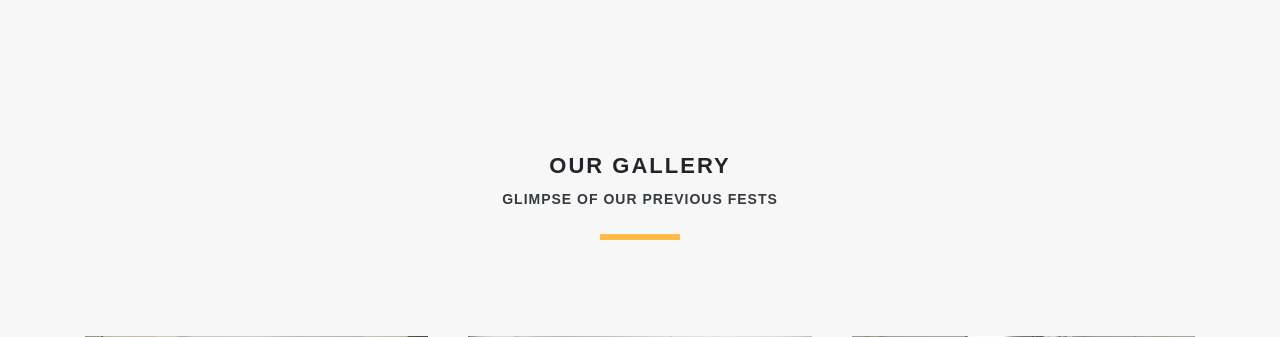
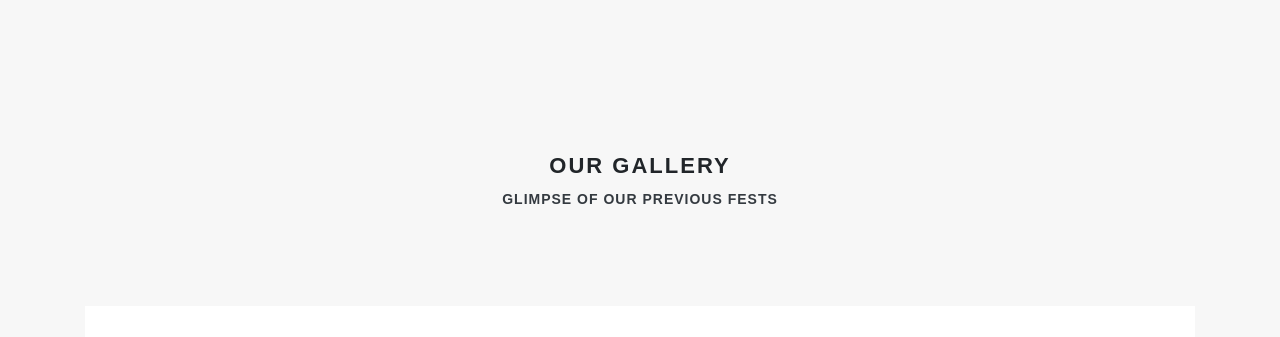
Before and after one commit to bobbysaprey420/minfest-20, a Django app: page / in a window 1280 px wide. Shown: the part 5081-5418 px from the top of the page. Run offline with Django 3.2, Linux system fonts and the light colour scheme; some libraries are stand-ins or nearby versions.

Commit message:
Update index.html

```diff
--- a/templates/work/index.html
+++ b/templates/work/index.html
@@ -586,12 +586,12 @@ future technocrats and entreprenures to pitch , build, unlock and applying their
                     <div class="col-lg-6 text-center mb-3 mb-lg-5">
                         <h3 class="font-alt font-w-700 letter-spacing-2 m-0 text-uppercase title-small">Our Gallery</h3>
                         <span class="d-block font-alt font-w-600 letter-spacing-1 mt-2 text-gray-800 text-small text-uppercase">Glimpse of our Previous Fests</span>
-                        <span class="bg-yellow d-block mt-4 mx-auto sep-line-medium-thick-long"></span>
+
                     </div>
                     <!-- //.col-lg-6 -->
                 </div>
                 <!-- //.row -->
-
+				<!--
                 <div class="row">
                     <div class="col-12">
                         <div class="gallery-wrapper">
@@ -604,9 +604,11 @@ future technocrats and entreprenures to pitch , build, unlock and applying their
                                             </a>
                                         </div>
                                         <!-- //.gallery-img -->
+										<!--
                                     </figure>
                                 </div>
                                 <!-- //.item -->
+								<!--
 
                                 <div class="item">
                                     <figure>
@@ -616,9 +618,11 @@ future technocrats and entreprenures to pitch , build, unlock and applying their
                                             </a>
                                         </div>
                                         <!-- //.gallery-img -->
+										<!--
                                     </figure>
                                 </div>
                                 <!-- //.item -->
+								<!--
 
                                 <div class="item">
                                     <figure>
@@ -628,9 +632,11 @@ future technocrats and entreprenures to pitch , build, unlock and applying their
                                             </a>
                                         </div>
                                         <!-- //.gallery-img -->
+										<!--
                                     </figure>
                                 </div>
                                 <!-- //.item -->
+								<!--
 
                                 <div class="item">
                                     <figure>
@@ -640,9 +646,11 @@ future technocrats and entreprenures to pitch , build, unlock and applying their
                                             </a>
                                         </div>
                                         <!-- //.gallery-img -->
+										<!--
                                     </figure>
                                 </div>
                                 <!-- //.item -->
+								<!--
 
                                 <div class="item">
                                     <figure>
@@ -652,9 +660,11 @@ future technocrats and entreprenures to pitch , build, unlock and applying their
                                             </a>
                                         </div>
                                         <!-- //.gallery-img -->
+										<!--
                                     </figure>
                                 </div>
                                 <!-- //.item -->
+								<!--
 
                                 <div class="item">
                                     <figure>
@@ -664,20 +674,27 @@ future technocrats and entreprenures to pitch , build, unlock and applying their
                                             </a>
                                         </div>
                                         <!-- //.gallery-img -->
+										<!--
                                     </figure>
                                 </div>
                                 <!-- //.item -->
                                 <!-- //.item -->
+								<!--
                             </div>
                             <!-- //.gallery-grid -->
+							<!--
                         </div>
                         <!-- //.gallery-wrapper -->
-                    </div>
-                    <!-- //.col-12 -->
+						<!--
+                    </div>
+                   <!-- //.col-12 -->
+				   <!--
                 </div>
                 <!-- //.row -->
+				<!--
             </div>
             <!-- //.container -->
+			<!--
         </section>
         <!-- //Section - Gallery End -->
 
@@ -688,7 +705,7 @@ future technocrats and entreprenures to pitch , build, unlock and applying their
                 <div class="row justify-content-center mb-5">
                     <div class="col-lg-6 text-center mb-3 mb-lg-5">
                         <h3 class="font-alt font-w-700 letter-spacing-2 m-0 text-uppercase title-small">Previous Sponsers</h3>
-                        <span class="bg-yellow d-block mt-4 mx-auto sep-line-medium-thick-long"></span>
+
                     </div>
                     <!-- //.col-lg-6 -->
                 </div>
@@ -926,6 +943,7 @@ function msg_sent(){
 	<!-- Portfolio Modals -->
 
     <!-- Modal 1 -->
+	<!--
     <div class="portfolio-modal modal fade" id="portfolioModal1" tabindex="-1" role="dialog" aria-hidden="true">
       <div class="modal-dialog">
         <div class="modal-content">
@@ -938,7 +956,9 @@ function msg_sent(){
             <div class="row">
               <div class="col-lg-8 mx-auto">
                 <div class="modal-body">
+							-->
                   <!-- Project Details Go Here -->
+				  <!--
 				  <center>
                   <h3 class="text-uppercase">PAPER PRESENTATION</h3>
 				  <span class="bg-yellow d-block mt-4 mx-auto sep-line-medium-thick-long"></span>
@@ -993,8 +1013,9 @@ function msg_sent(){
         </div>
       </div>
     </div>
-
+	-->
     <!-- Modal 2 -->
+	<!--
     <div class="portfolio-modal modal fade" id="portfolioModal2" tabindex="-1" role="dialog" aria-hidden="true">
       <div class="modal-dialog">
         <div class="modal-content">
@@ -1008,7 +1029,8 @@ function msg_sent(){
               <div class="col-lg-8 mx-auto">
                 <div class="modal-body">
                   <!-- Project Details Go Here -->
-				  <center>
+				<!--
+				 <center>
                   <h3 class="text-uppercase">INDUSTRIAL DESIGN PROBLEM</h3>
 				  <span class="bg-yellow d-block mt-4 mx-auto sep-line-medium-thick-long"></span>
 				  </center>
@@ -1057,6 +1079,7 @@ function msg_sent(){
     </div>
 
     <!-- Modal 3 -->
+	<!--
     <div class="portfolio-modal modal fade" id="portfolioModal3" tabindex="-1" role="dialog" aria-hidden="true">
       <div class="modal-dialog">
         <div class="modal-content">
@@ -1070,6 +1093,7 @@ function msg_sent(){
               <div class="col-lg-8 mx-auto">
                 <div class="modal-body">
                   <!-- Project Details Go Here -->
+				  <!--
                   <center>
                   <h3 class="text-uppercase">SIMULATION</h3>
 				  <span class="bg-yellow d-block mt-4 mx-auto sep-line-medium-thick-long"></span>
@@ -1117,6 +1141,7 @@ function msg_sent(){
     </div>
 
     <!-- Modal 4 -->
+	<!--
     <div class="portfolio-modal modal fade" id="portfolioModal4" tabindex="-1" role="dialog" aria-hidden="true">
       <div class="modal-dialog">
         <div class="modal-content">
@@ -1130,6 +1155,7 @@ function msg_sent(){
               <div class="col-lg-8 mx-auto">
                 <div class="modal-body">
                   <!-- Project Details Go Here -->
+				  <!--
                   <center>
                   <h3 class="text-uppercase">MENSURA</h3>
 				  <span class="bg-yellow d-block mt-4 mx-auto sep-line-medium-thick-long"></span>
@@ -1180,6 +1206,7 @@ function msg_sent(){
     </div>
 
     <!-- Modal 5 -->
+	<!--
     <div class="portfolio-modal modal fade" id="portfolioModal5" tabindex="-1" role="dialog" aria-hidden="true">
       <div class="modal-dialog">
         <div class="modal-content">
@@ -1193,6 +1220,7 @@ function msg_sent(){
               <div class="col-lg-8 mx-auto">
                 <div class="modal-body">
                   <!-- Project Details Go Here -->
+				  <!--
                   <center>
                   <h3 class="text-uppercase">INTRIGUE</h3>
 				  <span class="bg-yellow d-block mt-4 mx-auto sep-line-medium-thick-long"></span>
@@ -1246,6 +1274,7 @@ function msg_sent(){
     </div>
 
     <!-- Modal 6 -->
+	<!--
     <div class="portfolio-modal modal fade" id="portfolioModal6" tabindex="-1" role="dialog" aria-hidden="true">
       <div class="modal-dialog">
         <div class="modal-content">
@@ -1259,6 +1288,7 @@ function msg_sent(){
               <div class="col-lg-8 mx-auto">
                 <div class="modal-body">
                   <!-- Project Details Go Here -->
+				  <!--
                   <<center>
                   <h3 class="text-uppercase">INNOTECH</h3>
 				  <span class="bg-yellow d-block mt-4 mx-auto sep-line-medium-thick-long"></span>
@@ -1317,6 +1347,7 @@ function msg_sent(){
     </div>
 
     <!-- Modal 7 -->
+	<!--
     <div class="portfolio-modal modal fade" id="portfolioModal7" tabindex="-1" role="dialog" aria-hidden="true">
       <div class="modal-dialog">
         <div class="modal-content">
@@ -1330,6 +1361,7 @@ function msg_sent(){
               <div class="col-lg-8 mx-auto">
                 <div class="modal-body">
                   <!-- Project Details Go Here -->
+				  <!--
                   <center>
                   <h3 class="text-uppercase">GEOCARTER</h3>
 				  <span class="bg-yellow d-block mt-4 mx-auto sep-line-medium-thick-long"></span>
@@ -1382,6 +1414,7 @@ function msg_sent(){
     </div>
 
     <!-- Modal 8 -->
+	<!--
     <div class="portfolio-modal modal fade" id="portfolioModal8" tabindex="-1" role="dialog" aria-hidden="true">
       <div class="modal-dialog">
         <div class="modal-content">
@@ -1395,6 +1428,7 @@ function msg_sent(){
               <div class="col-lg-8 mx-auto">
                 <div class="modal-body">
                   <!-- Project Details Go Here -->
+				  <!--
                   <center>
                   <h3 class="text-uppercase">RECONDITE</h3>
 				  <span class="bg-yellow d-block mt-4 mx-auto sep-line-medium-thick-long"></span>
@@ -1445,6 +1479,7 @@ function msg_sent(){
     </div>
 
     <!-- Modal 9 -->
+	<!--
     <div class="portfolio-modal modal fade" id="portfolioModal9" tabindex="-1" role="dialog" aria-hidden="true">
       <div class="modal-dialog">
         <div class="modal-content">
@@ -1458,6 +1493,7 @@ function msg_sent(){
               <div class="col-lg-8 mx-auto">
                 <div class="modal-body">
                   <!-- Project Details Go Here -->
+				  <!--
                   <center>
                   <h3 class="text-uppercase">WORKSHOPS</h3>
 				  <span class="bg-yellow d-block mt-4 mx-auto sep-line-medium-thick-long"></span>
@@ -1487,6 +1523,7 @@ function msg_sent(){
       </div>
     </div>
 	<!-- Modal 10 -->
+
     <div class="portfolio-modal modal fade" id="portfolioModal10" tabindex="-1" role="dialog" aria-hidden="true">
       <div class="modal-dialog">
         <div class="modal-content">
@@ -1516,6 +1553,7 @@ function msg_sent(){
     </div>
 
     <!-- Modal 11 -->
+	<!--
     <div class="portfolio-modal modal fade" id="portfolioModal11" tabindex="-1" role="dialog" aria-hidden="true">
       <div class="modal-dialog">
         <div class="modal-content">
@@ -1529,6 +1567,7 @@ function msg_sent(){
               <div class="col-lg-8 mx-auto">
                 <div class="modal-body">
                   <!-- Project Details Go Here -->
+				  <!--
                   <center>
                   <h3 class="text-uppercase">Online Quiz</h3>
 				  <span class="bg-yellow d-block mt-4 mx-auto sep-line-medium-thick-long"></span>
@@ -1569,6 +1608,7 @@ function msg_sent(){
     </div>
 
     <!-- Modal 12 -->
+	<!--
     <div class="portfolio-modal modal fade" id="portfolioModal12" tabindex="-1" role="dialog" aria-hidden="true">
       <div class="modal-dialog">
         <div class="modal-content">
@@ -1582,6 +1622,7 @@ function msg_sent(){
               <div class="col-lg-8 mx-auto">
                 <div class="modal-body">
                   <!-- Project Details Go Here -->
+				  <!--
                   <center>
                   <h3 class="text-uppercase">Photography</h3>
 				  <span class="bg-yellow d-block mt-4 mx-auto sep-line-medium-thick-long"></span>
```
